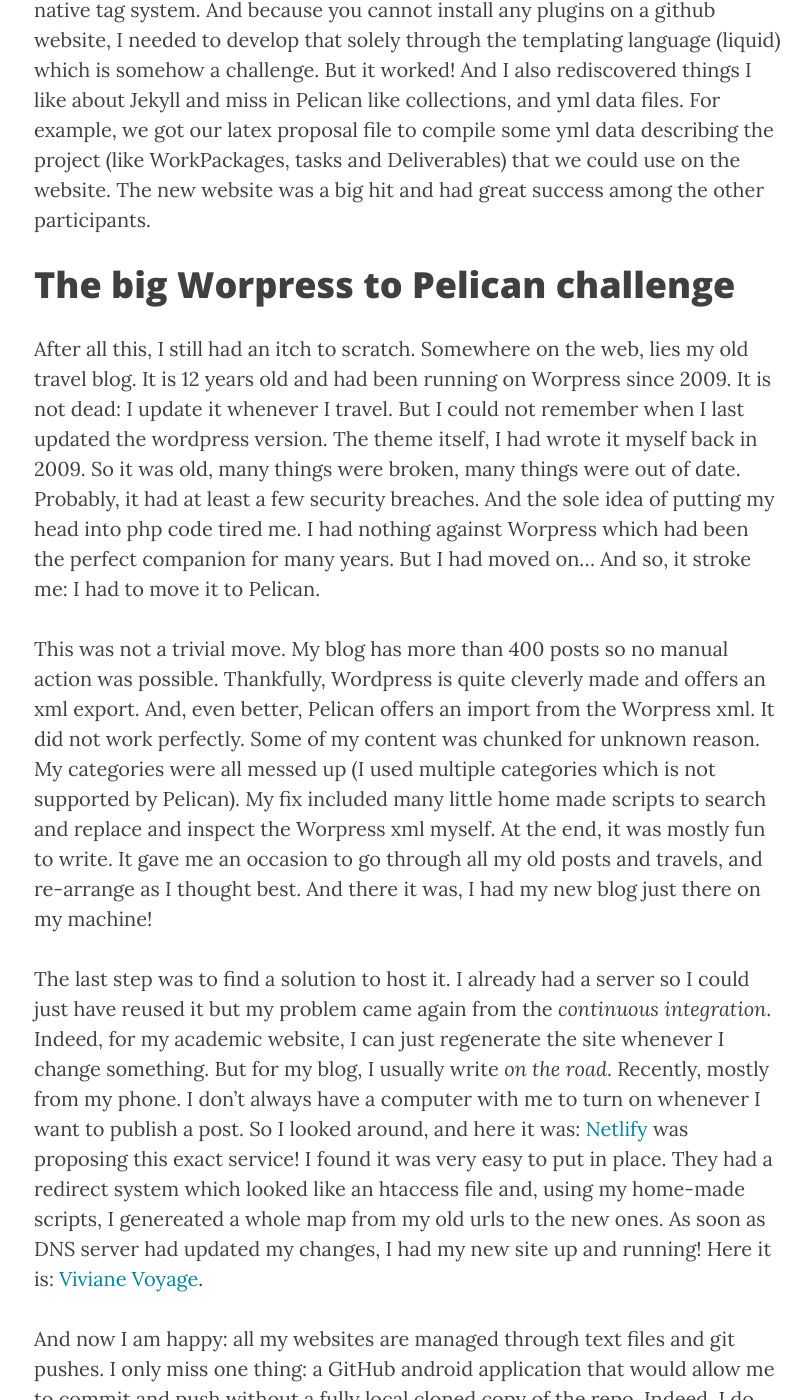
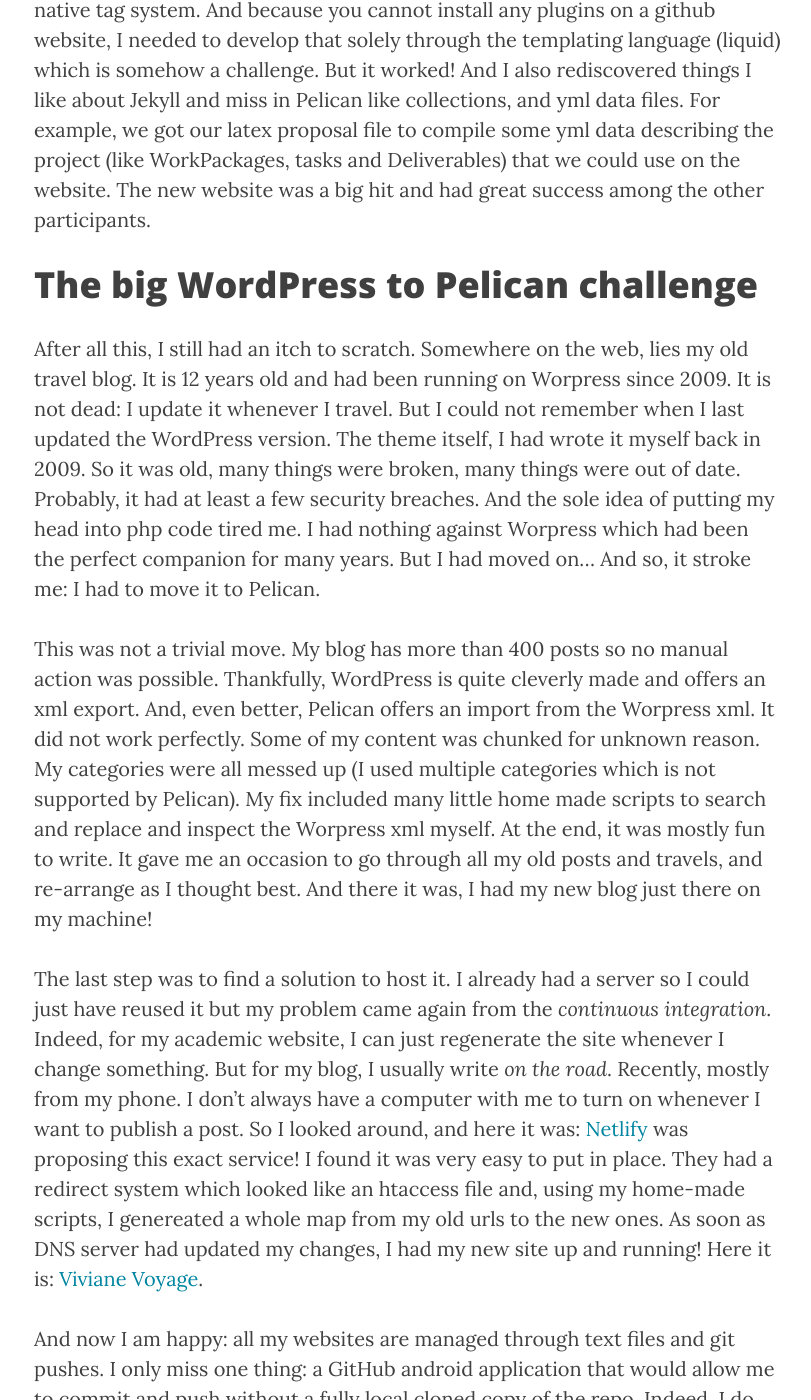
Before and after one commit to VivianePons/vivianepons.github.com, a Jekyll site: the page built from _posts/2017-04-05-static.md, in a window 1280 px wide and 1400 px high, scrolled down 5571 px. Shown: the whole window, without its empty margins (231-1042 px from the left). Built offline with Jekyll 4.4.1, drawn with Linux system fonts in a browser that asks for light colours; nearby versions of some CDN libraries; comment, search, counter and statistics services are not loaded.

Commit message:
mispelling WordPress

```diff
--- a/_posts/2017-04-05-static.md
+++ b/_posts/2017-04-05-static.md
@@ -170,19 +170,19 @@ data describing the project (like WorkPackages, tasks and Deliverables) that we
 use on the website. The new website was a big hit and had great success among the
 other participants.
 
-# The big Worpress to Pelican challenge
+# The big WordPress to Pelican challenge
 
 After all this, I still had an itch to scratch. Somewhere on the web, lies
 my old travel blog. It is 12 years old and had been running on Worpress since 2009.
 It is not dead: I update it whenever I travel. But I could not remember when I last
-updated the wordpress version. The theme itself, I had wrote it myself back in 2009. So
+updated the WordPress version. The theme itself, I had wrote it myself back in 2009. So
 it was old, many things were broken, many things were out of date. Probably, it had
 at least a few security breaches. And the sole idea of putting my head into php code
 tired me. I had nothing against Worpress which had been the perfect companion for many
 years. But I had moved on... And so, it stroke me: I had to move it to Pelican.
 
 This was not a trivial move. My blog has more than 400 posts so no manual action was possible.
-Thankfully, Wordpress is quite cleverly made and offers an xml export. And, even better,
+Thankfully, WordPress is quite cleverly made and offers an xml export. And, even better,
 Pelican offers an import from the Worpress xml. It did not work perfectly. Some of
 my content was chunked for unknown reason. My categories were all messed up (I used
 multiple categories which is not supported by Pelican). My fix included many
```
